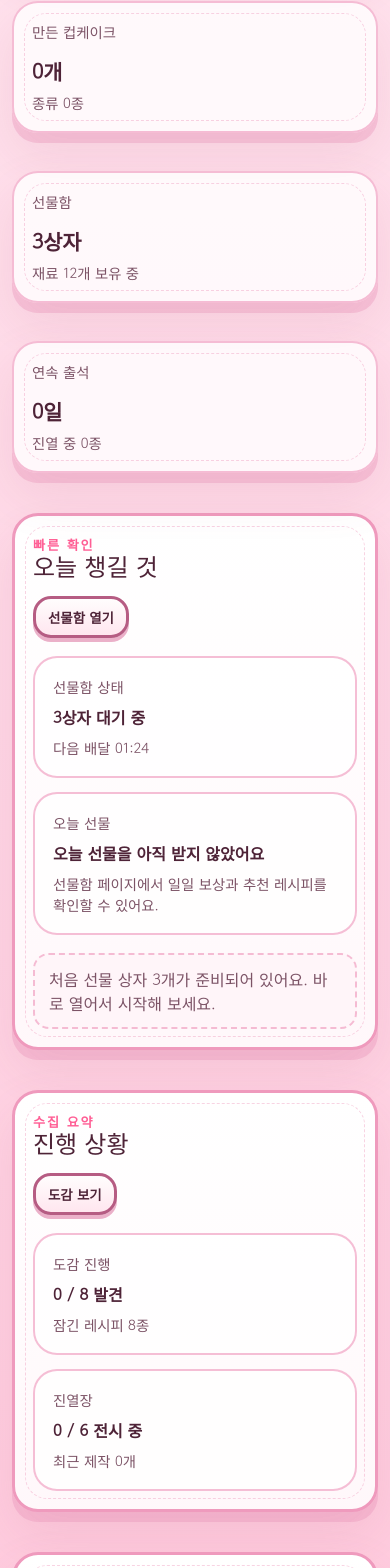
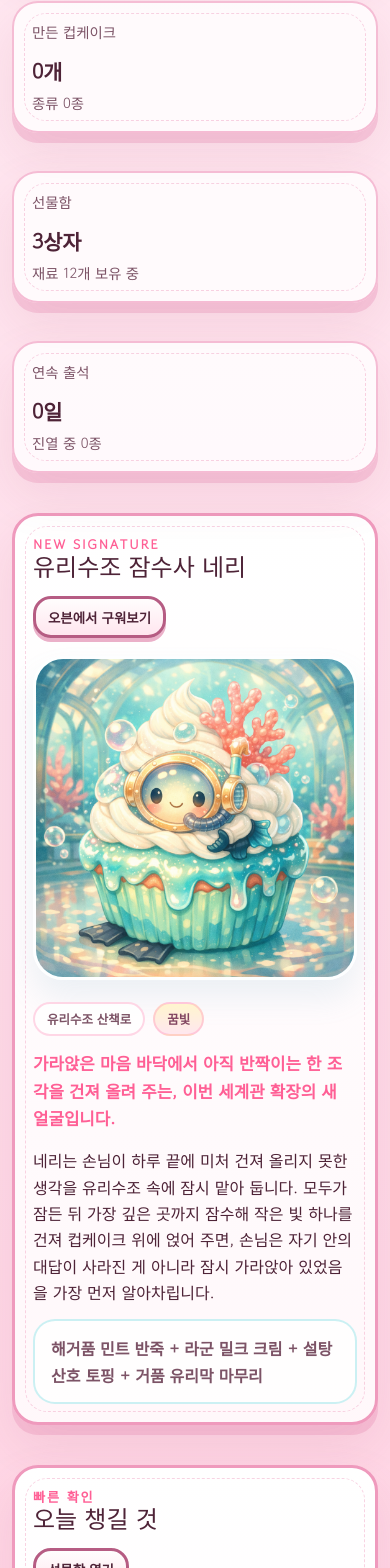
Before and after one commit to WAQESD/daily_cupcake, a React (Vite) app: page / in a window 390 px wide. Shown: the part 2450-4018 px from the top of the page. Built offline with nearby package versions, Linux system fonts and the light colour scheme.

Commit message:
Add glass aquarium cupcake spotlight

```diff
--- a/src/data/gameData.ts
+++ b/src/data/gameData.ts
@@ -90,6 +90,18 @@ const BATTERS: Ingredient[] = [
     color: "#ffe28a",
     accent: "#fff8cf",
   },
+  {
+    id: "seafoam-mint",
+    category: "batter",
+    name: "해거품 민트 반죽",
+    short: "해거품",
+    family: "aqua",
+    rank: "refined",
+    rarity: 2,
+    dropWeight: 4,
+    color: "#8bd9d2",
+    accent: "#dff9f5",
+  },
 ];
 
 const CREAMS: Ingredient[] = [
@@ -152,6 +164,18 @@ const CREAMS: Ingredient[] = [
     dropWeight: 5,
     color: "#e6b588",
     accent: "#fff0d6",
+  },
+  {
+    id: "lagoon-milk",
+    category: "cream",
+    name: "라군 밀크 크림",
+    short: "라군밀크",
+    family: "aqua",
+    rank: "refined",
+    rarity: 2,
+    dropWeight: 4,
+    color: "#d9fbff",
+    accent: "#a8eef1",
   },
 ];
 
@@ -216,6 +240,18 @@ const TOPPINGS: Ingredient[] = [
     color: "#8898ff",
     accent: "#e6ebff",
   },
+  {
+    id: "sugar-coral",
+    category: "topping",
+    name: "설탕 산호 토핑",
+    short: "산호",
+    family: "aqua",
+    rank: "refined",
+    rarity: 2,
+    dropWeight: 4,
+    color: "#ff8c8f",
+    accent: "#ffe2de",
+  },
 ];
 
 const FINISHERS: Ingredient[] = [
@@ -279,6 +315,18 @@ const FINISHERS: Ingredient[] = [
     color: "#ffc95c",
     accent: "#fff3bc",
   },
+  {
+    id: "bubble-glaze",
+    category: "finisher",
+    name: "거품 유리막 마무리",
+    short: "유리막",
+    family: "aqua",
+    rank: "refined",
+    rarity: 2,
+    dropWeight: 4,
+    color: "#89dff1",
+    accent: "#e5fbff",
+  },
 ];
 
 const CATEGORY_META: CategoryMeta[] = [
@@ -289,6 +337,7 @@ const CATEGORY_META: CategoryMeta[] = [
 ];
 
 const COLLECTION_META: Record<IngredientFamily, CollectionMetaEntry> = {
+  aqua: { label: "유리수조 산책로", accent: "#6fd9de" },
   berry: { label: "베리 정원", accent: "#ff8ab4" },
   cloud: { label: "구름 티룸", accent: "#ffd7ea" },
   cocoa: { label: "코코아 살롱", accent: "#d79c7d" },
@@ -501,6 +550,13 @@ const FREEFORM_CUPCAKE_RECIPE_SPECS: FreeformCupcakeRecipeSpec[] = [
     description: "크림치즈와 꽃잎, 체리, 리본을 묶어 정원 계열 디저트를 완성하는 안정적인 4재료 조합.",
     ingredientIds: ["cream-cheese", "flower-candy", "pink-ribbon", "cherry-bloom"],
   },
+  {
+    id: "glass-aquarium-neri",
+    name: "유리수조 잠수사 네리 컵케이크",
+    description:
+      "해거품 민트, 라군 밀크, 설탕 산호, 거품 유리막을 겹쳐 가라앉은 마음 바닥의 빛을 건져 올리는 수조 테마 시그니처 컵케이크.",
+    ingredientIds: ["seafoam-mint", "lagoon-milk", "sugar-coral", "bubble-glaze"],
+  },
 ];
 
 const INGREDIENT_UPGRADE_RECIPE_SPECS: IngredientUpgradeRecipeSpec[] = [
--- a/src/pages/HomePage.tsx
+++ b/src/pages/HomePage.tsx
@@ -1,7 +1,9 @@
 import heroBakery from "../../assets/images/hero-bakery-v2.png";
+import signatureNeri from "../../assets/images/signature-neri-v1.png";
 import { useShallow } from "zustand/react/shallow";
+import { Tag } from "../components/Tag";
 import { MAX_PENDING_BOXES, SHOWCASE_LIMIT } from "../config/game";
-import { RECIPES } from "../data/gameData";
+import { RECIPE_MAP, RECIPES } from "../data/gameData";
 import {
   getDiscoveryProgressPercent,
   getNextDeliveryCountdown,
@@ -61,6 +63,7 @@ export function HomePage({ now, onNavigate }: HomePageProps) {
   const canClaimDailyGift = lastDailyClaimDate !== todayKey;
   const deliveryCountdown = getNextDeliveryCountdown(pendingBoxes, lastDeliveryResolvedAt, now);
   const homeActionMessage = challengeMessage || craftMessage || deliveryMessage;
+  const signatureRecipe = RECIPE_MAP.get("glass-aquarium-neri");
 
   return (
     <>
@@ -127,6 +130,44 @@ export function HomePage({ now, onNavigate }: HomePageProps) {
           <span className="stat-box__sub">{`진열 중 ${favorites.length}종`}</span>
         </article>
       </section>
+
+      {signatureRecipe ? (
+        <section className="panel signature-spotlight">
+          <div className="section-heading section-heading--stack">
+            <div>
+              <p className="eyebrow">NEW SIGNATURE</p>
+              <h2>유리수조 잠수사 네리</h2>
+            </div>
+            <button type="button" className="mini-button" onClick={() => onNavigate("bakery")}>
+              오븐에서 구워보기
+            </button>
+          </div>
+
+          <div className="signature-spotlight__content">
+            <figure className="signature-spotlight__image">
+              <img src={signatureNeri} alt="유리수조 잠수사 네리 컵케이크 일러스트" />
+            </figure>
+
+            <div className="signature-spotlight__copy">
+              <div className="signature-spotlight__tags">
+                <Tag label={signatureRecipe.collectionLabel} />
+                <Tag label={signatureRecipe.rarityLabel} bright />
+              </div>
+              <p className="signature-spotlight__lead">
+                가라앉은 마음 바닥에서 아직 반짝이는 한 조각을 건져 올려 주는, 이번 세계관 확장의 새 얼굴입니다.
+              </p>
+              <p>
+                네리는 손님이 하루 끝에 미처 건져 올리지 못한 생각을 유리수조 속에 잠시 맡아 둡니다. 모두가 잠든 뒤 가장 깊은
+                곳까지 잠수해 작은 빛 하나를 건져 컵케이크 위에 얹어 주면, 손님은 자기 안의 대답이 사라진 게 아니라 잠시
+                가라앉아 있었음을 가장 먼저 알아차립니다.
+              </p>
+              <p className="signature-spotlight__ingredients">
+                {signatureRecipe.ingredients.map((ingredient) => ingredient.name).join(" + ")}
+              </p>
+            </div>
+          </div>
+        </section>
+      ) : null}
 
       <section className="home-grid">
         <article className="panel rail-panel home-card">
--- a/src/styles.css
+++ b/src/styles.css
@@ -162,6 +162,68 @@ select:focus-visible,
   align-content: start;
 }
 
+.signature-spotlight {
+  display: grid;
+  gap: 18px;
+}
+
+.signature-spotlight__content {
+  position: relative;
+  z-index: 1;
+  display: grid;
+  grid-template-columns: minmax(240px, 0.84fr) minmax(0, 1.16fr);
+  gap: 22px;
+  align-items: stretch;
+}
+
+.signature-spotlight__image {
+  margin: 0;
+  min-height: 280px;
+  border: 3px solid rgba(255, 255, 255, 0.94);
+  border-radius: 30px;
+  overflow: hidden;
+  background:
+    radial-gradient(circle at 30% 22%, rgba(255, 255, 255, 0.94), transparent 30%),
+    linear-gradient(180deg, rgba(221, 255, 253, 0.96), rgba(223, 241, 255, 0.92));
+  box-shadow:
+    inset 0 -18px 28px rgba(111, 217, 222, 0.2),
+    0 18px 30px rgba(123, 178, 195, 0.14);
+}
+
+.signature-spotlight__image img {
+  display: block;
+  width: 100%;
+  height: 100%;
+  object-fit: cover;
+}
+
+.signature-spotlight__copy {
+  display: grid;
+  align-content: center;
+  gap: 14px;
+}
+
+.signature-spotlight__tags {
+  display: flex;
+  flex-wrap: wrap;
+  gap: 8px;
+}
+
+.signature-spotlight__lead {
+  color: var(--accent-deep);
+  font-size: 1.05rem;
+  font-weight: 700;
+}
+
+.signature-spotlight__ingredients {
+  padding: 14px 16px;
+  border: 2px solid rgba(111, 217, 222, 0.36);
+  border-radius: 22px;
+  background: rgba(255, 255, 255, 0.82);
+  color: var(--text-soft);
+  font-weight: 700;
+}
+
 .home-card__list {
   display: grid;
   gap: 14px;
@@ -1446,6 +1508,17 @@ input {
     grid-template-columns: 1fr;
   }
 
+  .signature-spotlight__content {
+    grid-template-columns: 1fr;
+  }
+
+  .signature-spotlight__image {
+    max-width: 420px;
+    width: 100%;
+    min-height: 240px;
+    margin-inline: auto;
+  }
+
   .stats-grid {
     grid-template-columns: repeat(2, minmax(0, 1fr));
   }
--- a/src/types/game.ts
+++ b/src/types/game.ts
@@ -9,7 +9,8 @@ export type IngredientFamily =
   | "garden"
   | "dream"
   | "star"
-  | "moon";
+  | "moon"
+  | "aqua";
 
 export type IngredientRank = "base" | "refined";
 export type Rarity = "common" | "rare" | "epic" | "legendary";
```
Also changed, not shown: assets/images/signature-neri-v1.png (added).
